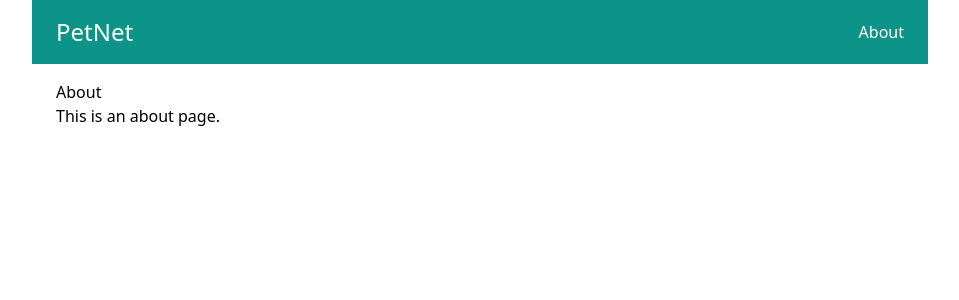
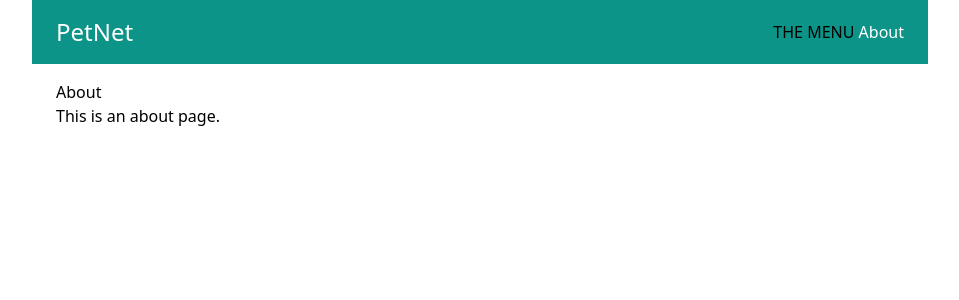
Before and after one commit to EleahBurman/ecommerce-python-django, a Django app: template petnet/core/templates/core/about.html in a window 1280 px wide. Shown: the top 300 px of the page, without its empty margins (160-1119 px from the left). Run offline with Django 4.2, Linux system fonts and the light colour scheme; the template is opened without the code that fills it, so the values that code supplies are empty; some libraries are stand-ins or nearby versions.

Commit message:
Add menu to nav

```diff
--- a/petnet/core/templates/core/base.html
+++ b/petnet/core/templates/core/base.html
@@ -1,3 +1,5 @@
+{% load menu %}
+
 <!doctype html>
 <html>
   <head>
@@ -19,6 +21,7 @@
       </div>
 
       <div class="menu">
+        {% menu %}
         <a href="{% url 'about' %}" class="text-white">About</a>
       </div>
 
--- /dev/null
+++ b/petnet/core/templates/core/menu.html
@@ -0,0 +1 @@
+THE MENU
--- /dev/null
+++ b/petnet/store/templatetags/menu.py
@@ -0,0 +1,8 @@
+from django import template
+
+register = template.Library()
+
+@register.inclusion_tag('core/menu.html')
+
+def menu():
+    return {}
```
Also changed, not shown: petnet/store/templatetags/__init__.py (added).
